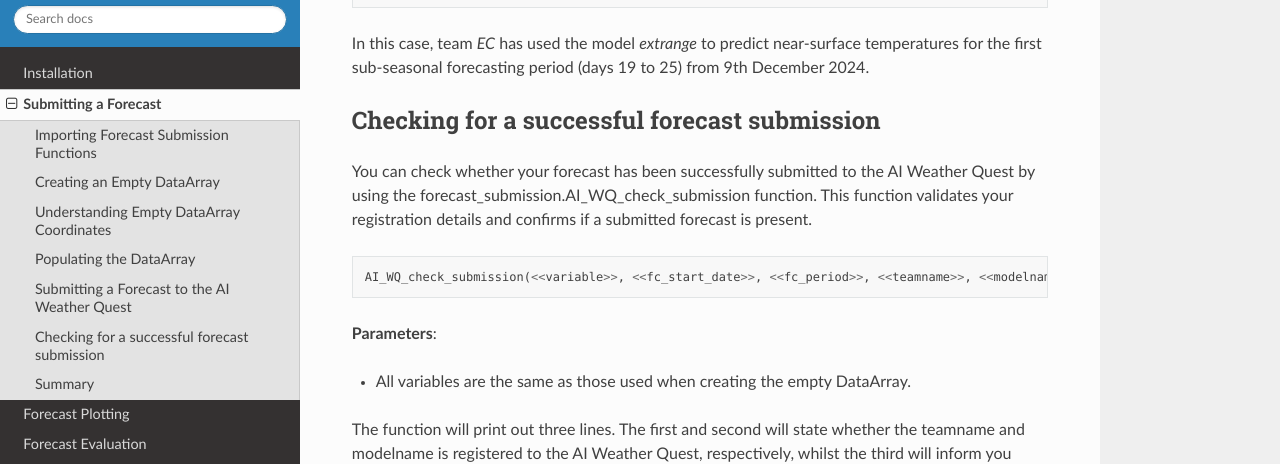
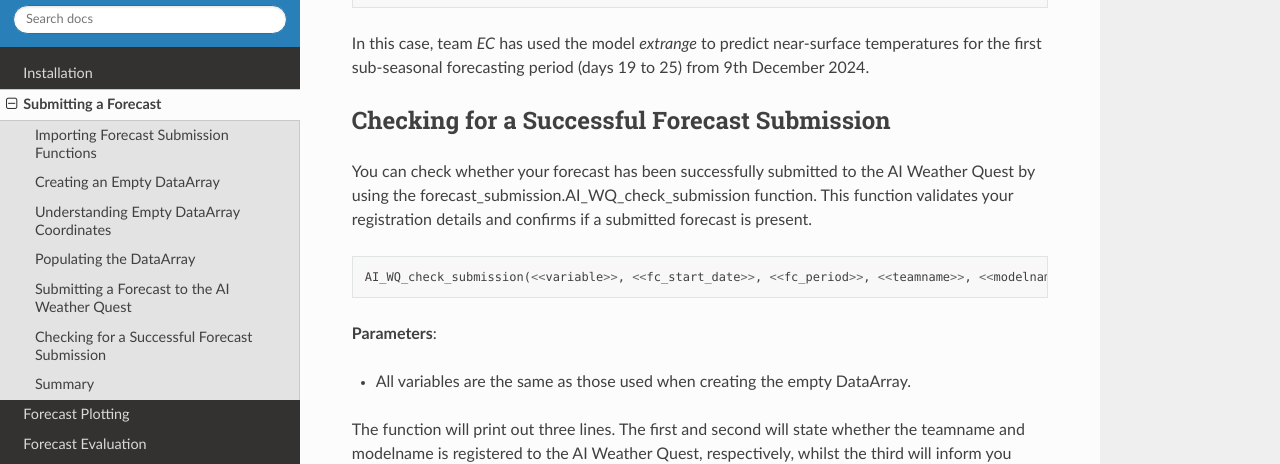
Before and after one commit to joshuatalib/AI_weather_quest, a Sphinx documentation site: the page built from docs/source/submit_forecast.rst, in a window 1280 px wide and 900 px high, scrolled down 3801 px. Shown: the part 156-620 px from the top of the window. Built offline with Sphinx 7.4.7 and the Read the Docs theme 3.1.0, drawn with Linux system fonts in a browser that asks for light colours; pages that are not in the unit, such as notebooks, are missing from menus.

```diff
--- a/docs/source/submit_forecast.rst
+++ b/docs/source/submit_forecast.rst
@@ -140,7 +140,7 @@ After verification, the function populates a new *xarray.DataArray* that meets E
 
 In this case, team `EC` has used the model `extrange` to predict near-surface temperatures for the first sub-seasonal forecasting period (days 19 to 25) from 9th December 2024.
 
-Checking for a successful forecast submission
+Checking for a Successful Forecast Submission
 ---------------------------------------------
 You can check whether your forecast has been successfully submitted to the AI Weather Quest by using the forecast_submission.AI_WQ_check_submission function. This function validates your registration details and confirms if a submitted forecast is present.
 
```
